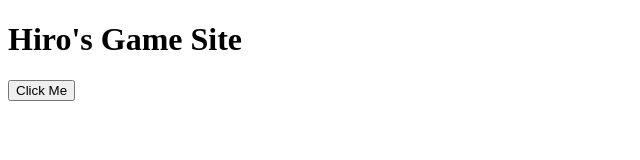
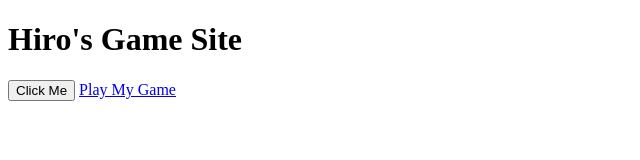
Before and after one commit to hsarala579-collab/Hiro-games, a plain HTML site: page index.html in a window 1280 px wide. Shown: the whole page, without its empty margins (0-640 px from the left). Drawn offline with Linux system fonts and the light colour scheme.

Commit message:
Update index.html

```diff
--- a/index.html
+++ b/index.html
@@ -9,3 +9,4 @@ Click Me
 
 </body>
 </html>
+<a href="game.html">Play My Game</a>
```
